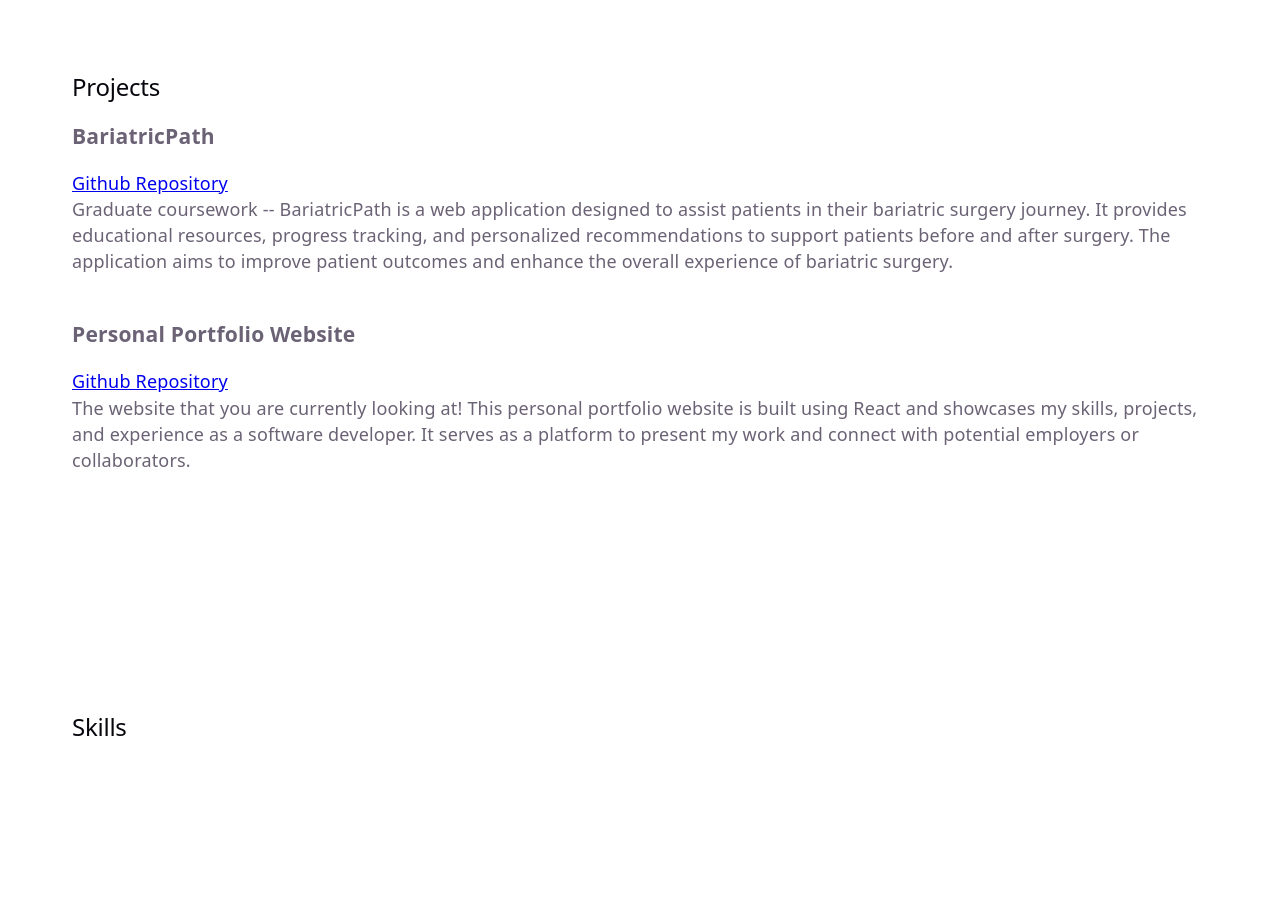
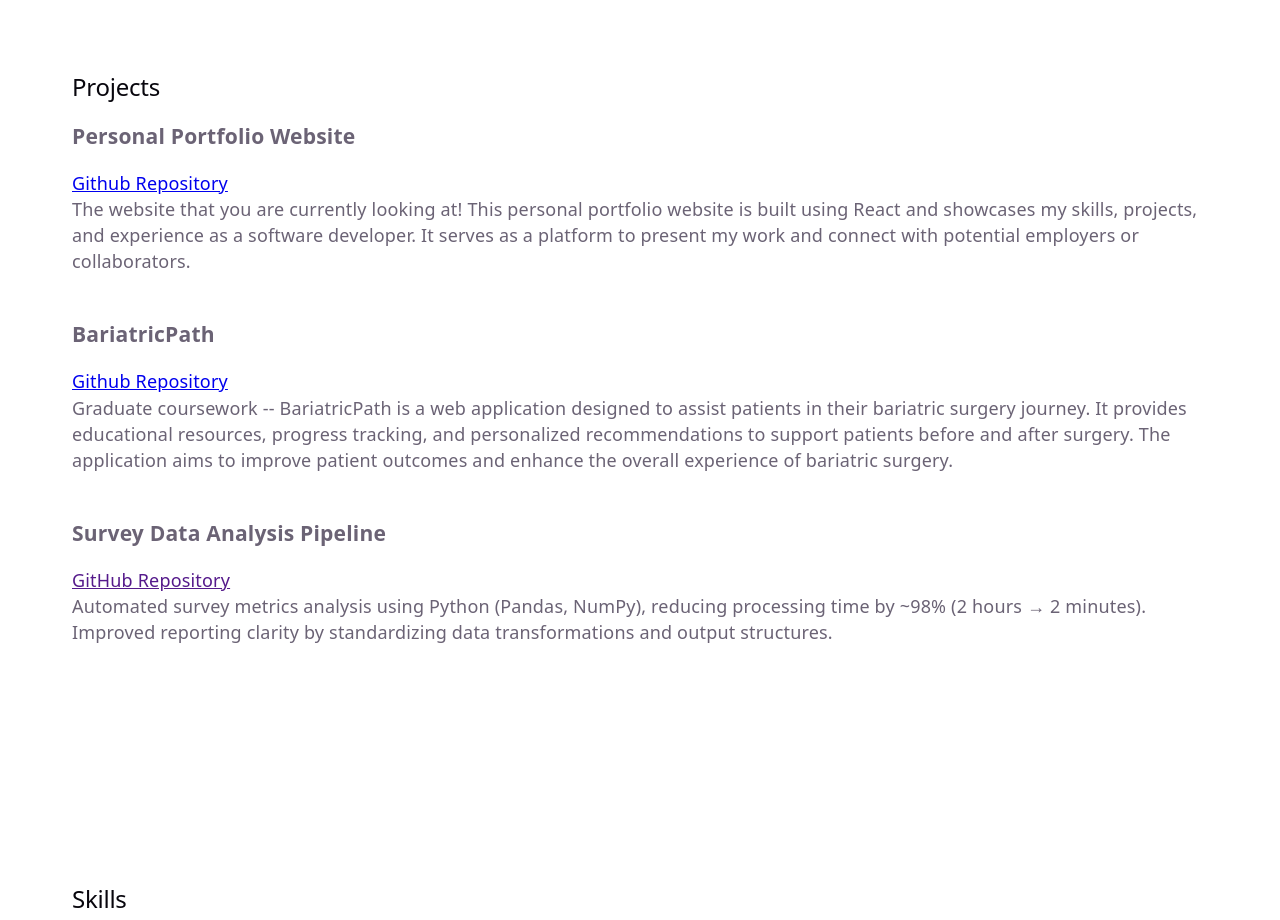
Before and after one commit to kasch890/my-portfolio, a React (Vite) app: page / in a window 1280 px wide. Shown: the part 780-1700 px from the top of the page. Built offline with nearby package versions, Linux system fonts and the light colour scheme.

Commit message:
Minor structure change to projects

```diff
--- a/src/sections/Projects.jsx
+++ b/src/sections/Projects.jsx
@@ -2,16 +2,22 @@ function Projects() {
     return (
       <section id="projects">
         <h2>Projects</h2>
+        <h3>Personal Portfolio Website</h3>
+        <p><a href="https://github.com/kasch890/my-portfolio" target="_blank" rel="noopener noreferrer">Github Repository</a></p>
+        <p>
+          The website that you are currently looking at! This personal portfolio website is built using React and showcases my skills, projects, and experience as a software developer. It serves as a platform to present my work and connect with potential employers or collaborators.
+        </p>
+        <br></br>
         <h3>BariatricPath</h3>
         <p><a href="https://github.com/BUMETCS673/cs673olsum26project-cs673olsum26team1" target="_blank" rel="noopener noreferrer">Github Repository</a></p>
         <p>
           Graduate coursework -- BariatricPath is a web application designed to assist patients in their bariatric surgery journey. It provides educational resources, progress tracking, and personalized recommendations to support patients before and after surgery. The application aims to improve patient outcomes and enhance the overall experience of bariatric surgery.
         </p>
         <br></br>
-        <h3>Personal Portfolio Website</h3>
-        <p><a href="https://github.com/kasch890/my-portfolio" target="_blank" rel="noopener noreferrer">Github Repository</a></p>
+        <h3>Survey Data Analysis Pipeline</h3>
+        <p><a href="" target="_blank" rel="noopener noreferrer">GitHub Repository</a></p>
         <p>
-          The website that you are currently looking at! This personal portfolio website is built using React and showcases my skills, projects, and experience as a software developer. It serves as a platform to present my work and connect with potential employers or collaborators.
+        Automated survey metrics analysis using Python (Pandas, NumPy), reducing processing time by ~98% (2 hours → 2 minutes). Improved reporting clarity by standardizing data transformations and output structures.
         </p>
       </section>
     );
```
